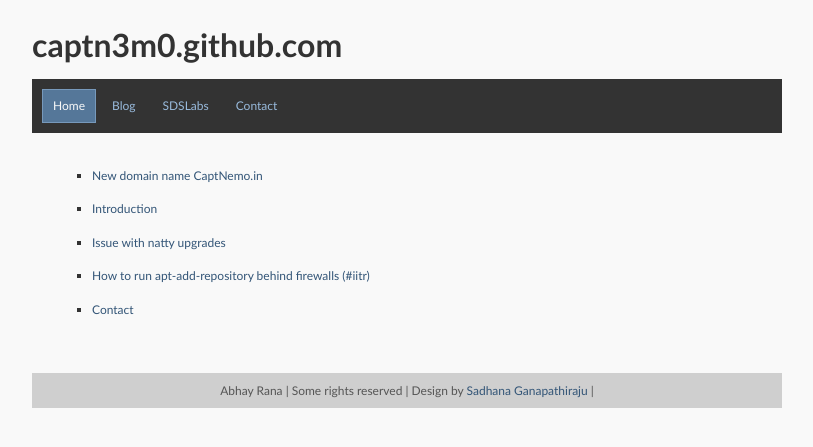
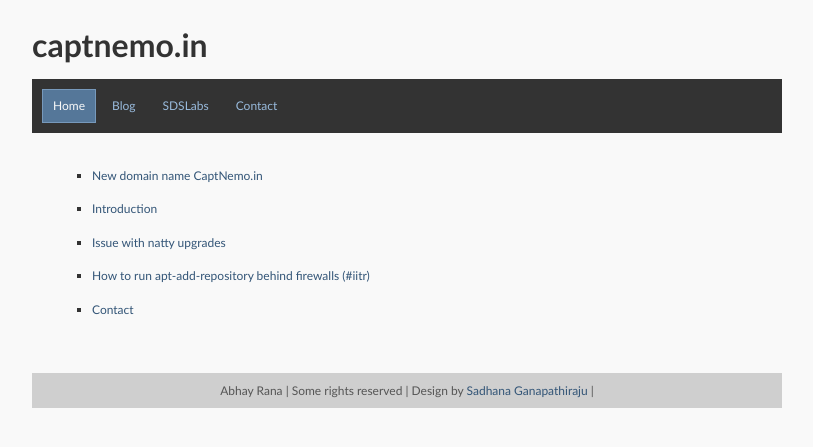
Before and after one commit to captn3m0/captn3m0.github.com, a Jekyll site: the page built from index.md, in a window 1280 px wide. Shown: the top 447 px of the page, without its empty margins (233-1046 px from the left). Built offline with Jekyll 4.4.1, drawn with Linux system fonts in a browser that asks for light colours.

Commit message:
Fixed the home link in layout, and removed some newlines

```diff
--- a/_layouts/default.html
+++ b/_layouts/default.html
@@ -1,53 +1,33 @@
 <!DOCTYPE html PUBLIC "-//W3C//DTD XHTML 1.0 Strict//EN" "http://www.w3.org/TR/xhtml1/DTD/xhtml1-strict.dtd">
 <html xmlns="http://www.w3.org/1999/xhtml" xml:lang="en" lang="en" style="height: auto; "><head><meta http-equiv="Content-Type" content="text/html; charset=UTF-8">
-
 	<title>{{title}}</title>
-
 	<meta name="author" content="Abhay Rana">
 	<meta name="design" content="SimplyGold [Sadhana Ganapathiraju]">
 	<meta name="keywords" content="captnemo, abhay rana, sdslabs, github pages">
 	<link rel="stylesheet" type="text/css" media="screen" href="/css/screen.css">
-
 </head>
-
 <body id="bhome">
-
 	<div id="container">
-
 		<div id="header">
-
-			<h1><a href="http://captn3m0.github.com/" title="Home"><span>captn3m0.github.com</span></a></h1>
-
+			<h1><a href="http://captn3m0.github.com/" title="Home"><span>captnemo.in</span></a></h1>
 		</div>
-
 		<div id="navigation">
-
 			<ul>
-
-				<li id="lhome"><a href="index.html" title="Home">Home</a></li>
+				<li id="lhome"><a href="http://captnemo.in" title="Home">Home</a></li>
 				<li id="lblog"><a href="http://piratecoders.co.cc" title="Blog">Blog</a></li>
 				<li id="lproducts"><a href="http://sdslabs.co.in" title="SDSLabs">SDSLabs</a></li>
 				<li id="lcontact"><a href="contact.html" title="Contact">Contact</a></li>
-
 			</ul>
-
 		</div>
-
 		<div id="wrapper">
 
 			<div id="content-wrapper">
 
 				<div id="content">
 				{{content}}
-
 			</div>
-
-
-
 		</div>
-
 		<div id="footer">
 			Abhay Rana | Some rights reserved | Design by <a href="http://www.nikhedonia.com/" title="SimplyGold">Sadhana Ganapathiraju</a> |
 		</div>
-
 	</div>
```
